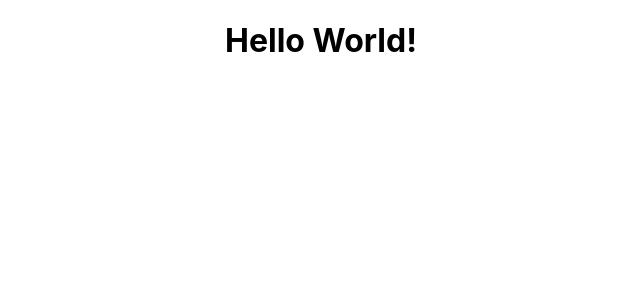
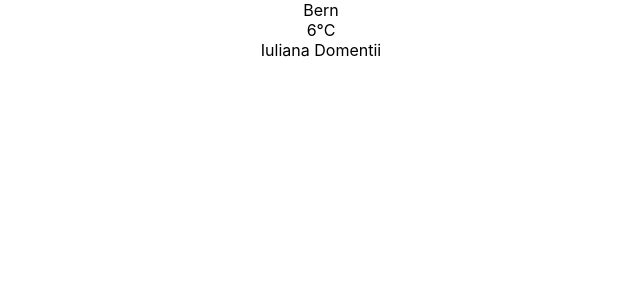
Before and after one commit to iuliana-domentii/weather-react-app, a React (Create React App) app: page / in a window 1280 px wide. Shown: the top 300 px of the page, without its empty margins (319-959 px from the left). Built offline with nearby package versions, Linux system fonts and the light colour scheme.

Commit message:
Container structure

```diff
--- a/src/App.js
+++ b/src/App.js
@@ -1,9 +1,34 @@
 import "./App.css";
+import CurrTemp from "./component/curr-temp/CurrTemp";
+import Header from "./component/header/Header";
 
 export default function App() {
   return (
     <div className="app">
-      <h1>Hello World!</h1>
+      <div className="container">
+        <Header city="Bern" />
+        <div className="row">
+          <div className="col-3"></div>
+          <CurrTemp temp="6" />
+          <div className="col-3"></div>
+        </div>
+        <div className="row"></div>
+        <div className="row">
+          <div className="col-2"></div>
+          <div className="col-2"></div>
+          <div className="col-2"></div>
+          <div className="col-2"></div>
+          <div className="col-2"></div>
+          <div className="col-2"></div>
+        </div>
+        <div className="row">
+          <div className="col-3"></div>
+          <div className="col-3"></div>
+          <div className="col-3"></div>
+          <div className="col-3"></div>
+        </div>
+      </div>
+      <footer>Iuliana Domentii</footer>
     </div>
   );
 }
--- /dev/null
+++ b/src/component/curr-temp/CurrTemp.js
@@ -0,0 +1,3 @@
+export default function CurrTemp(props) {
+  return <div className="col-6">{props.temp}°C</div>;
+}
--- /dev/null
+++ b/src/component/header/Header.js
@@ -0,0 +1,3 @@
+export default function Header(props) {
+  return <div className="row">{props.city}</div>;
+}
```
Also changed, not shown: src/component/curr-temp/CurrTemp.css (added), src/component/header/Header.css (added).
